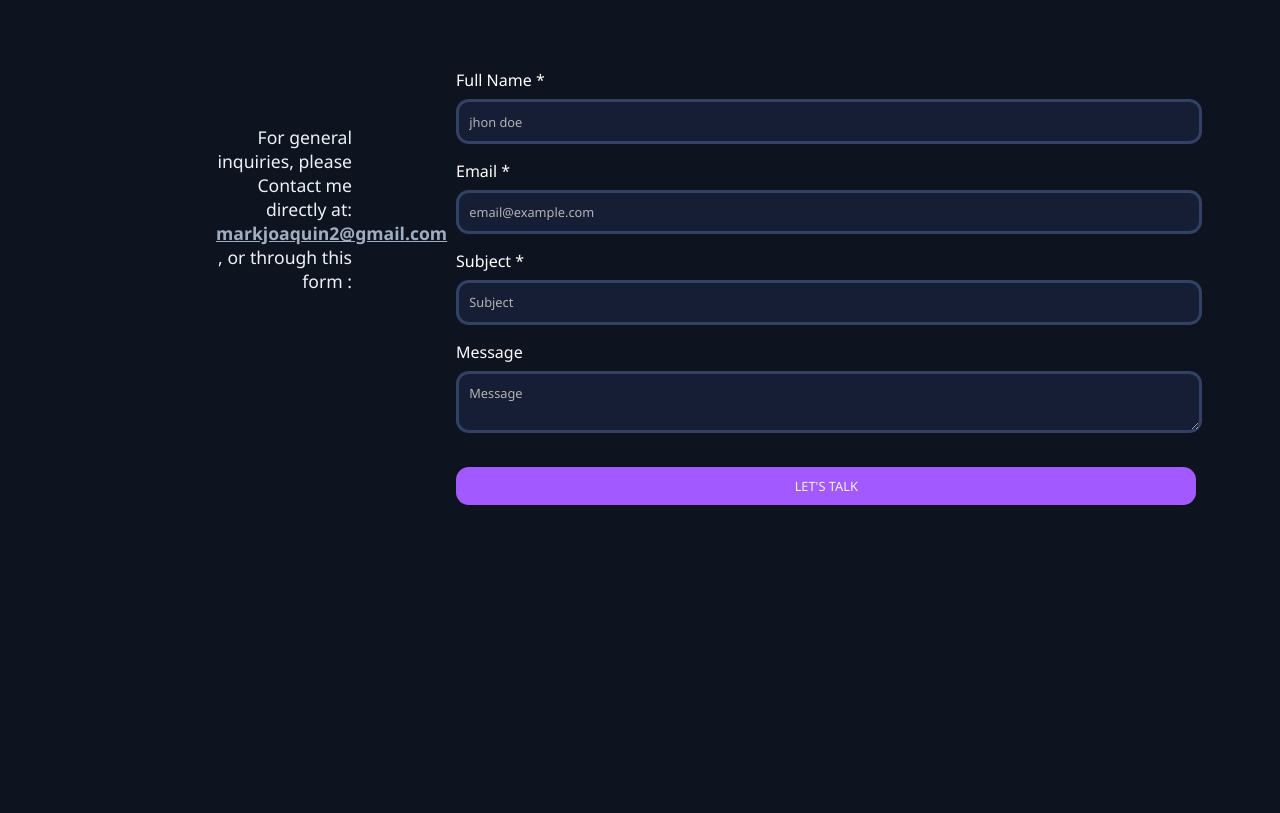
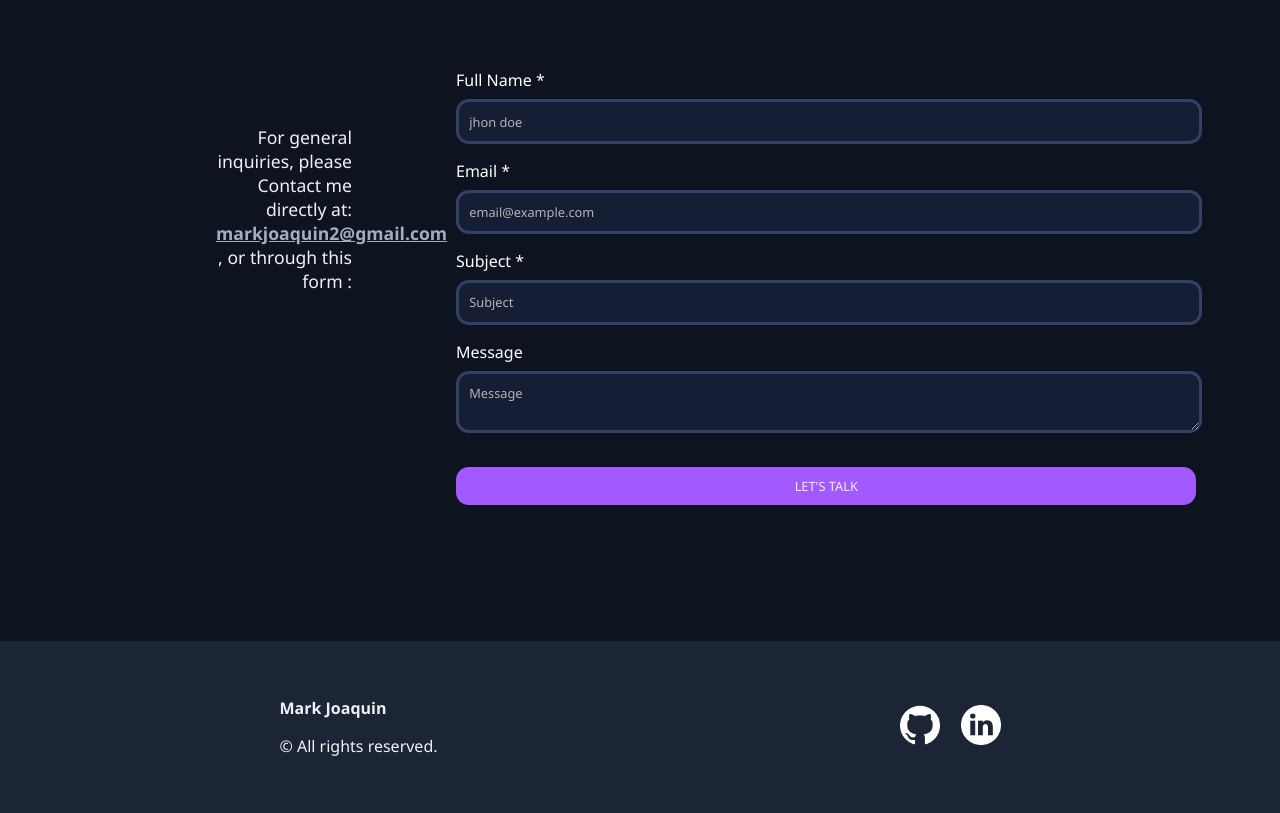
Before and after one commit to MarkJoaquin/portfolio, a website: page src/index.html in a window 1280 px wide. Shown: the part 5217-6030 px from the top of the page. Before the commit the page ends 5858 px from the top, so only its background shows below. Drawn offline with Linux system fonts and the light colour scheme.

Commit message:
adding a footer

```diff
--- a/src/index.html
+++ b/src/index.html
@@ -459,5 +459,27 @@
         </div>
       </div>
     </section>
+     <!--  ------------------------------------------------------------------------  -->
+    <!-- footer -->
+
+    <footer>
+      <div>
+        <p><strong>Mark Joaquin</strong></p>
+        <p>© <span id="currentYear"></span> All rights reserved.</p>
+      </div>
+
+      <div class="iconsAndButton">
+        <div class="icons">
+          <a href="https://github.com/MarkJoaquin" target="_blank"
+            ><img src="/src/img/github.png" alt="githubIcon"
+          /></a>
+          <a
+            href="https://www.linkedin.com/in/mark-joaquin-exposito/"
+            target="_blank"
+            ><img src="/src/img/linkedin.png" alt="linkedinIcon"
+          /></a>
+        </div>
+      </div>
+    </footer>
   </body>
 </html>
--- a/src/sass/index.scss
+++ b/src/sass/index.scss
@@ -611,3 +611,37 @@ main {
     background-color: #9228e3;
   }
 }
+/* ------------------------------------------------------------------------ */
+/* footer */
+
+footer {
+    display: flex;
+    justify-content: space-around;
+    align-items: center;
+    background-color: #1c2536;
+    height: auto;
+    padding: 3em;
+
+    div:first-child {
+      color: $fontColor;
+      font-family: $secondFont;
+      font-size: 1em;
+      font-weight: 400;
+
+      p {
+        padding: 0.5em;
+      }
+    }
+
+    .iconsAndButton {
+      .icons {
+        a {
+          padding: 0.5em;
+          img {
+            width: 2.5em;
+            height: auto;
+          }
+        }
+      }
+    }
+  }
```
Also changed, not shown: src/css/index.css, 1 other file.
